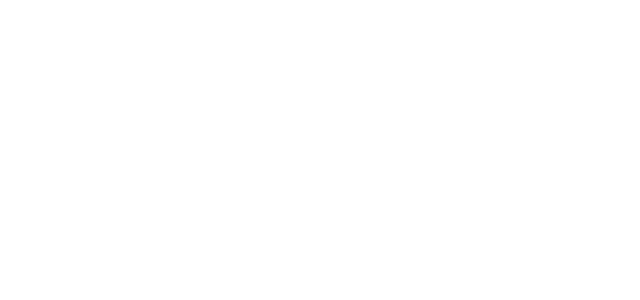
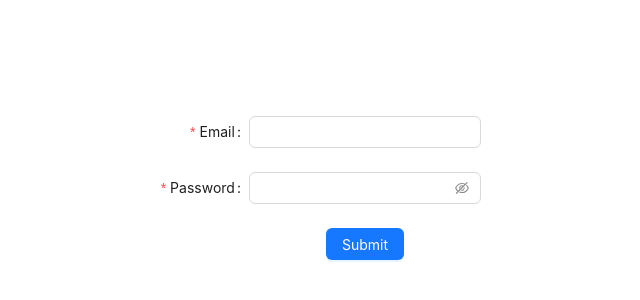
Before and after one commit to JuandaMT/Frontend-eCommerce-React, a React (Vite) app: page / in a window 1280 px wide. Shown: the part 200-500 px from the top of the page, without its empty margins (333-973 px from the left). Built offline with nearby package versions, Linux system fonts and the light colour scheme.

Commit message:
login creado

```diff
--- a/package.json
+++ b/package.json
@@ -10,8 +10,11 @@
     "preview": "vite preview"
   },
   "dependencies": {
+    "antd": "^5.7.3",
+    "axios": "^1.4.0",
     "react": "^18.2.0",
-    "react-dom": "^18.2.0"
+    "react-dom": "^18.2.0",
+    "react-router-dom": "^6.14.2"
   },
   "devDependencies": {
     "@types/react": "^18.2.15",
--- a/src/App.jsx
+++ b/src/App.jsx
@@ -1,10 +1,20 @@
-import { useState } from 'react'
-import './App.css'
+import './App.css';
+import { BrowserRouter, Route, Routes } from "react-router-dom";
+import Login from './components/Login/Login';
+import { UserProvider } from './context/UserContext/UserState';
 
 function App() {
   return (
     <>
-
+     <div className="App">
+      <UserProvider>
+        <BrowserRouter>
+            <Routes>
+              <Route path="/" element={<Login />} />
+            </Routes>
+          </BrowserRouter>
+      </UserProvider>
+    </div>
     </>
   )
 }
--- /dev/null
+++ b/src/components/Login/Login.jsx
@@ -0,0 +1,52 @@
+import { useContext } from "react";
+import { UserContext } from "../../context/UserContext/UserState";
+import { Form, Input, Button } from "antd";
+
+const Login = () => {
+  const { login } = useContext(UserContext);
+
+  const onFinish = (values) => {
+    login(values);
+  };
+
+  const onFinishFailed = (errorInfo) => {
+    console.log("Failed:", errorInfo);
+  };
+
+  return (
+    <div className="container">
+      <Form
+        name="basic"
+        labelCol={{ span: 8 }}
+        wrapperCol={{ span: 16 }}
+        initialValues={{ remember: true }}
+        onFinish={onFinish}
+        onFinishFailed={onFinishFailed}
+        autoComplete="off"
+      >
+        <Form.Item
+          label="Email"
+          name="email"
+          rules={[{ required: true, message: "Please input your email!" }]}
+        >
+          <Input />
+        </Form.Item>
+
+        <Form.Item
+          label="Password"
+          name="password"
+          rules={[{ required: true, message: "Please input your password!" }]}
+        >
+          <Input.Password />
+        </Form.Item>
+
+        <Form.Item wrapperCol={{ offset: 8, span: 16 }}>
+          <Button type="primary" htmlType="submit">
+            Submit
+          </Button>
+        </Form.Item>
+      </Form>
+    </div>
+  );
+};
+export default Login;
--- /dev/null
+++ b/src/context/UserContext/UserReducer.js
@@ -0,0 +1,12 @@
+const users = (state, action) => {
+    switch (action.type) {
+      case "LOGIN":
+        return {
+          ...state,
+          token: action.payload.token,
+        };
+      default:
+        return state;
+    }
+  };
+  export default users;
--- /dev/null
+++ b/src/context/UserContext/UserState.jsx
@@ -0,0 +1,39 @@
+import { createContext, useReducer } from "react";
+import axios from "axios";
+import UserReducer from "./UserReducer";
+
+const token = JSON.parse(localStorage.getItem("token"));
+
+const initialState = {
+  token: token ? token : null,
+  user: null,
+};
+
+const API_URL = "mongodb+srv://gonzalezgpatricia:BrYYRs94oZv8xbSa@cluster0.1coopr7.mongodb.net/Appunto";
+export const UserContext = createContext(initialState);
+
+export const UserProvider = ({ children }) => {
+  const [state, dispatch] = useReducer(UserReducer, initialState);
+
+  const login = async (user) => {
+    const res = await axios.post(API_URL + "/users/login", user);
+    dispatch({
+      type: "LOGIN",
+      payload: res.data,
+    });
+    if (res.data) {
+      localStorage.setItem("token", JSON.stringify(res.data.token));
+    }
+  };
+  return (
+    <UserContext.Provider
+      value={{
+        token: state.token,
+        user: state.user,
+        login,
+      }}
+    >
+      {children}
+    </UserContext.Provider>
+  );
+};
```
Also changed, not shown: src/context/UserContext/UserState.js (deleted, +0 -12 lines), 1 other file (tests, documents, lock files or other folders).
